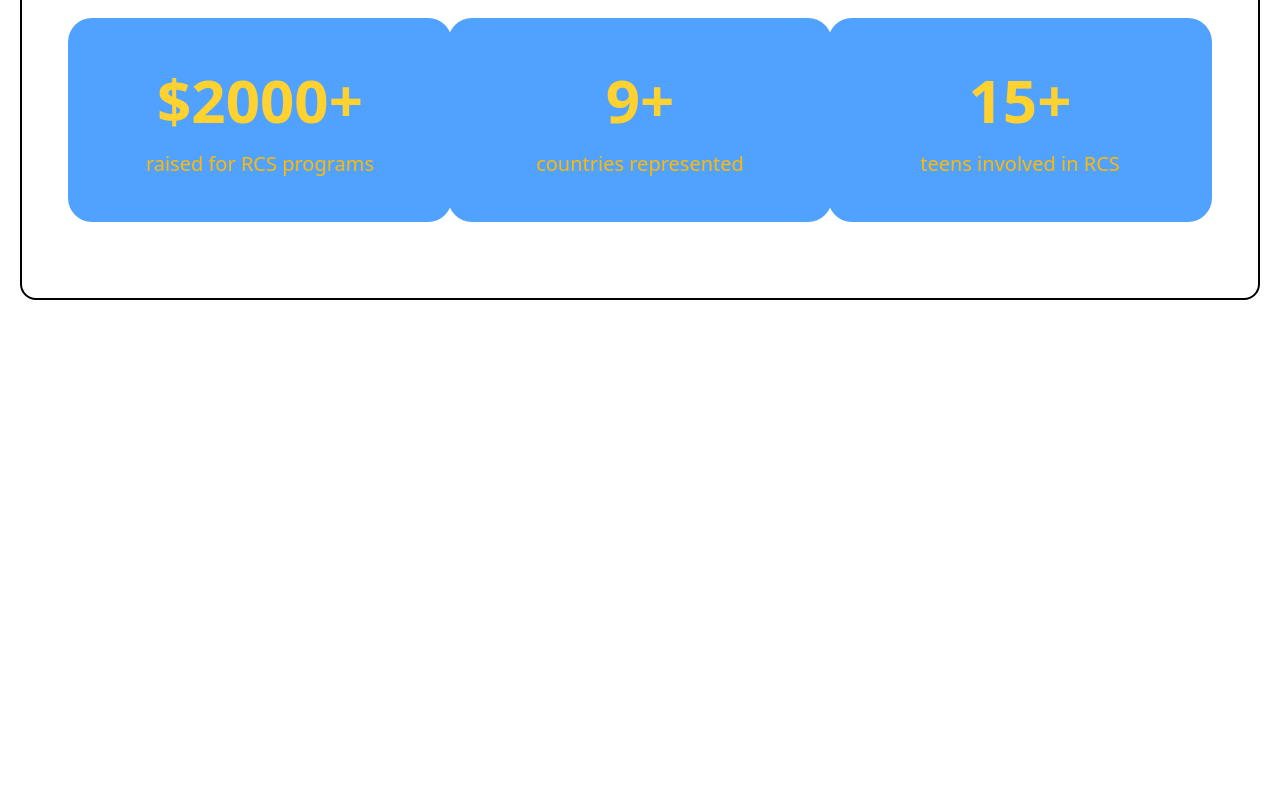
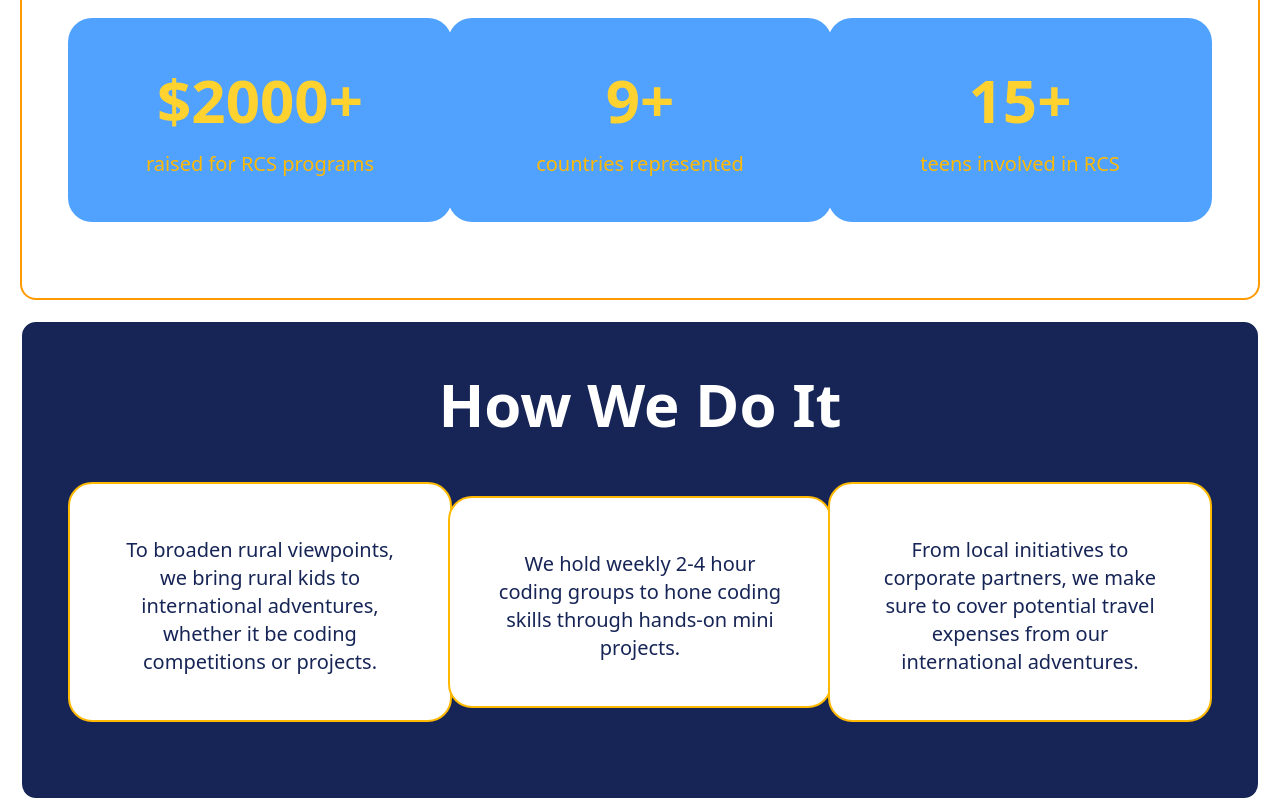
Before and after one commit to gwak-amole/ruralcoderssociety, a React (Vite) app: page / in a window 1280 px wide. Shown: the part 2258-3058 px from the top of the page. Before the commit the page ends 2558 px from the top, so only its background shows below. Built offline with nearby package versions, Linux system fonts and the light colour scheme; a web font is replaced by a local one.

Commit message:
Add second card type
Now there's a second choice for what the CardGrid can hold, adding to reusability

```diff
--- a/src/components/CardGrid.jsx
+++ b/src/components/CardGrid.jsx
@@ -1,16 +1,23 @@
 import InfoCard from "./InfoCard";
+import InfoCard2 from "./InfoCard2";
 
-const CardGrid = ({cols = 1, cards}) => {
-
+const CardGrid = ({cols = 1, cards, card_type}) => {
     const gridCols = {
         1: "grid-cols-1",
         2: "grid-cols-2",
         3: "grid-cols-3",
         4: "grid-cols-4"
     }
+    const cardTypes = {
+        1: InfoCard,
+        2: InfoCard2
+    }
+
+    const SelectedCard = cardTypes[card_type]
+
     return(
         <div className={`grid place-items-center ${gridCols[cols]} text-center p-12 pt-5`}>
-            {cards.map(card => (<InfoCard key={card.key} number={card.number} desc={card.desc} />))}
+            {cards.map(card => (<SelectedCard key={card.key} number={card.number} desc={card.desc} />))}
         </div>
     );
 }
--- a/src/components/HeaderDiv.jsx
+++ b/src/components/HeaderDiv.jsx
@@ -1,6 +1,6 @@
 const HeaderDiv = ({header="Header", content}) => {
     return(
-        <div className="border-2 rounded-2xl m-5 py-5">
+        <div className="border-2 rounded-2xl m-5 py-5 border-amber-500">
             <h1 className="text-6xl m-5 mt-8 font-semibold text-blue-950">{header}</h1>
             {content}
         </div>
--- /dev/null
+++ b/src/components/HeaderDiv2.jsx
@@ -0,0 +1,10 @@
+const HeaderDiv2 = ({header="Header", content}) => {
+    return(
+        <div className="border-2 rounded-2xl m-5 py-5 bg-blue-950 text-white">
+            <h1 className="text-6xl m-5 mt-8 font-semibold text-white">{header}</h1>
+            {content}
+        </div>
+    );
+}
+
+export default HeaderDiv2
--- /dev/null
+++ b/src/components/InfoCard2.jsx
@@ -0,0 +1,10 @@
+const InfoCard2 = ({ header = "", desc = ""}) => {
+    return(
+        <div className="border-2 p-8 m-2 w-96 rounded-3xl bg-white border-amber-400">
+            <h1 className="text-4xl font-semibold m-5 text-blue-950">{header}</h1>
+            <p className="m-3 text-xl text-blue-950">{desc}</p>
+        </div>
+    );
+}
+
+export default InfoCard2;
--- a/src/pages/Home.jsx
+++ b/src/pages/Home.jsx
@@ -2,6 +2,7 @@ import Carousel from "../components/Carousel";
 import JoinButton from "../components/Button"
 import CardGrid from "../components/CardGrid";
 import HeaderDiv from "../components/HeaderDiv";
+import HeaderDiv2 from "../components/HeaderDiv2";
 
 function Home() {
   const cards = [
@@ -9,12 +10,18 @@ function Home() {
   {number: "9+", desc: "countries represented", key: 2},
   {number: "15+", desc: "teens involved in RCS", key: 3}
   ]
+  const cards2 =[
+    {number: "Adventure", desc: "To broaden rural viewpoints, we bring rural kids to international adventures, whether it be coding competitions or projects.", key: 1},
+    {number: "Coding Sprints", desc: "We hold weekly 2-4 hour coding groups to hone coding skills through hands-on mini projects.", key: 2},
+    {number: "Fundraising", desc: "From local initiatives to corporate partners, we make sure to cover potential travel expenses from our international adventures.", key: 3}
+  ]
   return (
     <div className="h-144 w-full bg-blue-950 text-center">
         <h1 className="font-title text-7xl text-center p-32 pt-15 font-semibold text-white pb-8">Coding for <span className="text-amber-400">Every Zip Code</span></h1>
         <JoinButton />
         <Carousel />
-        <HeaderDiv header="Our Impact" content={<CardGrid cols={3} cards={cards} />} />
+        <HeaderDiv header="Our Impact" content={<CardGrid cols={3} cards={cards} card_type={1} />} />
+        <HeaderDiv2 header="How We Do It" content={<CardGrid cols={3} cards={cards2} card_type={2}/>}/>
     </div>
   )
 }
```
